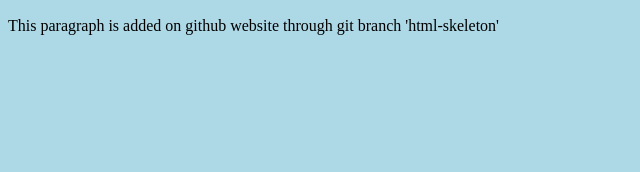
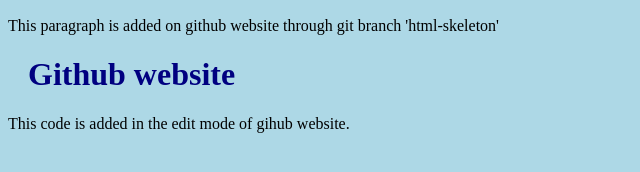
Before and after one commit to ahmedwaqas7015/git-practice, a plain HTML site: page index.html in a window 1280 px wide. Shown: the part 250-422 px from the top of the page, without its empty margins (0-640 px from the left). Drawn offline with Linux system fonts and the light colour scheme.

Commit message:
Updated index.html on Remote

```diff
--- a/index.html
+++ b/index.html
@@ -7,7 +7,7 @@
 <link rel="stylesheet" href="bluestyle.css">
 </head>
 <body>
-
+<!-- added indentation to the code -->
   <h1>Hello world!</h1>
   <div><img src="img_hello_world.jpg" alt="Hello World from Space" style="width:100%;max-width:640px"></div>
   <p>This is the first file in my new Git Repo.</p>
@@ -16,6 +16,10 @@
 
   <h2>Git Branch Practice on github website</h2>
   <p>This paragraph is added on github website through git branch 'html-skeleton'</p>
+  <div>
+    <h1>Github website</h1>
+    <p>This code is added in the edit mode of gihub website.</p>
+  </div>
 
 </body>
 </html>
```
Lines whose indentation alone changed are shown as unchanged.
